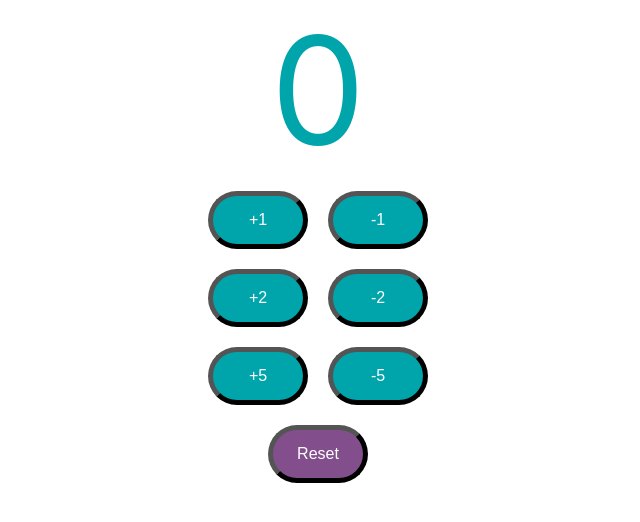
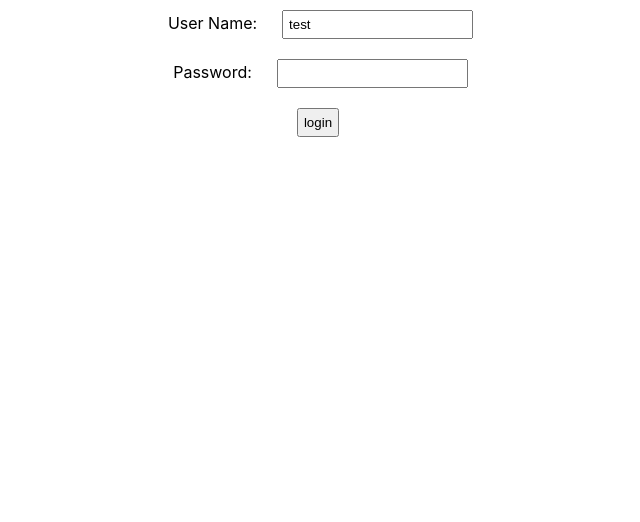
Before and after one commit to phyu7776/forntEnd_Master6, a React (Create React App) app: page / in a window 1280 px wide. Shown: the top 522 px of the page, without its empty margins (322-962 px from the left). Built offline with nearby package versions, Linux system fonts and the light colour scheme.

Commit message:
Login Component

```diff
--- a/src/App.js
+++ b/src/App.js
@@ -1,10 +1,12 @@
 import './App.css';
 import Counter from './components/counter/Counter';
+import TodoApp from './components/todo/TodoApp';
 
 function App() {
   return (
     <div className="App">
-      <Counter/>
+      {/* <Counter/> */}
+      <TodoApp/>
     </div>
   );
 }
--- a/src/components/counter/Counter.css
+++ b/src/components/counter/Counter.css
@@ -1,4 +1,4 @@
-button {
+.button {
     width: 100px;
     margin: 10px;
     color: white;
--- /dev/null
+++ b/src/components/todo/TodoApp.css
@@ -0,0 +1,5 @@
+label, input, button {
+    margin: 10px;
+    padding: 5px;
+
+}
--- /dev/null
+++ b/src/components/todo/TodoApp.jsx
@@ -0,0 +1,52 @@
+import { useState } from 'react'
+import './TodoApp.css'
+
+export default function TodoApp() {
+    return (
+        <div className="TodoApp">
+            <LoginComponent/>
+        </div>
+    )
+}
+
+function LoginComponent() {
+
+    const [username, setUsername] = useState('test')
+
+    const [password, setPassword] = useState()
+
+    function handleUsernameChange(event) {
+        setUsername(event.target.value)
+    }
+
+    function handlePasswordChange(event) {
+        setPassword(event.target.value)
+    }
+
+
+    return (
+        <div className="Login">
+            <div className="LoginForm">
+                <label>User Name:</label>
+                <input type="text" name="username" value={username} onChange={handleUsernameChange}/>
+            </div>
+            <div className="Password">
+                <label>Password:</label>
+                <input type="password" name="password" value={password} onChange={handlePasswordChange}/>
+            </div>
+            <div>
+                <button type="button" name="login">
+                    login
+                </button>
+            </div>
+        </div>
+    )
+}
+
+function WelcomeComponent() {
+    return (
+        <div className="Welcome">
+            Welcome Compoenent
+        </div>
+    )
+}
```
